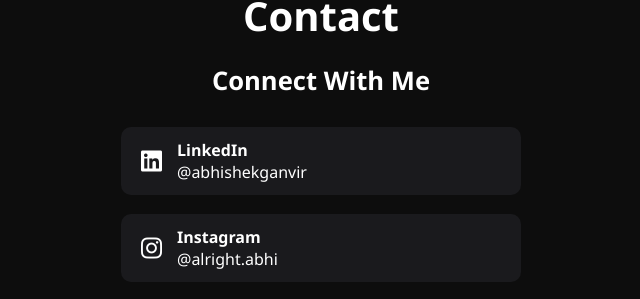
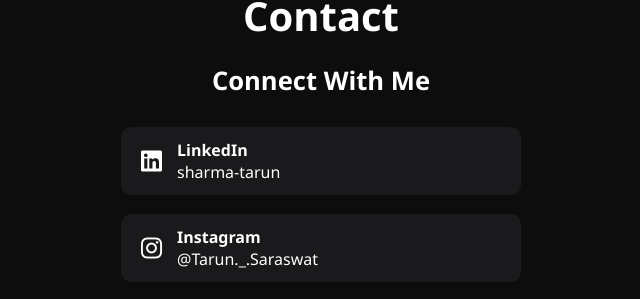
Before and after one commit to TARUN-SARASWAT365/Portfolio, a React (Create React App) app: page / in a window 1280 px wide. Shown: the part 2478-2777 px from the top of the page, without its empty margins (319-959 px from the left). Built offline with nearby package versions, Linux system fonts and the light colour scheme; the HTML template or start-up script is replaced by a standard one.

Commit message:
Initial frontend code

```diff
--- a/src/pages/Contact.js
+++ b/src/pages/Contact.js
@@ -41,27 +41,27 @@
 
         <a
           className="contact-link"
-          href="https://www.linkedin.com/in/abhishekganvir"
+          href="www.linkedin.com/in/sharma-tarun-80a833344"
           target="_blank"
           rel="noopener noreferrer"
         >
           <i className="fab fa-linkedin"></i>
           <div className="contact-info">
             <strong>LinkedIn</strong>
-            <span>@abhishekganvir</span>
+            <span>sharma-tarun</span>
           </div>
         </a>
 
         <a
           className="contact-link"
-          href="https://www.instagram.com/alright.abhi"
+          href="https://www.instagram.com/tarun._.saraswat/"
           target="_blank"
           rel="noopener noreferrer"
         >
           <i className="fab fa-instagram"></i>
           <div className="contact-info">
             <strong>Instagram</strong>
-            <span>@alright.abhi</span>
+            <span>@Tarun._.Saraswat</span>
           </div>
         </a>
 
```
